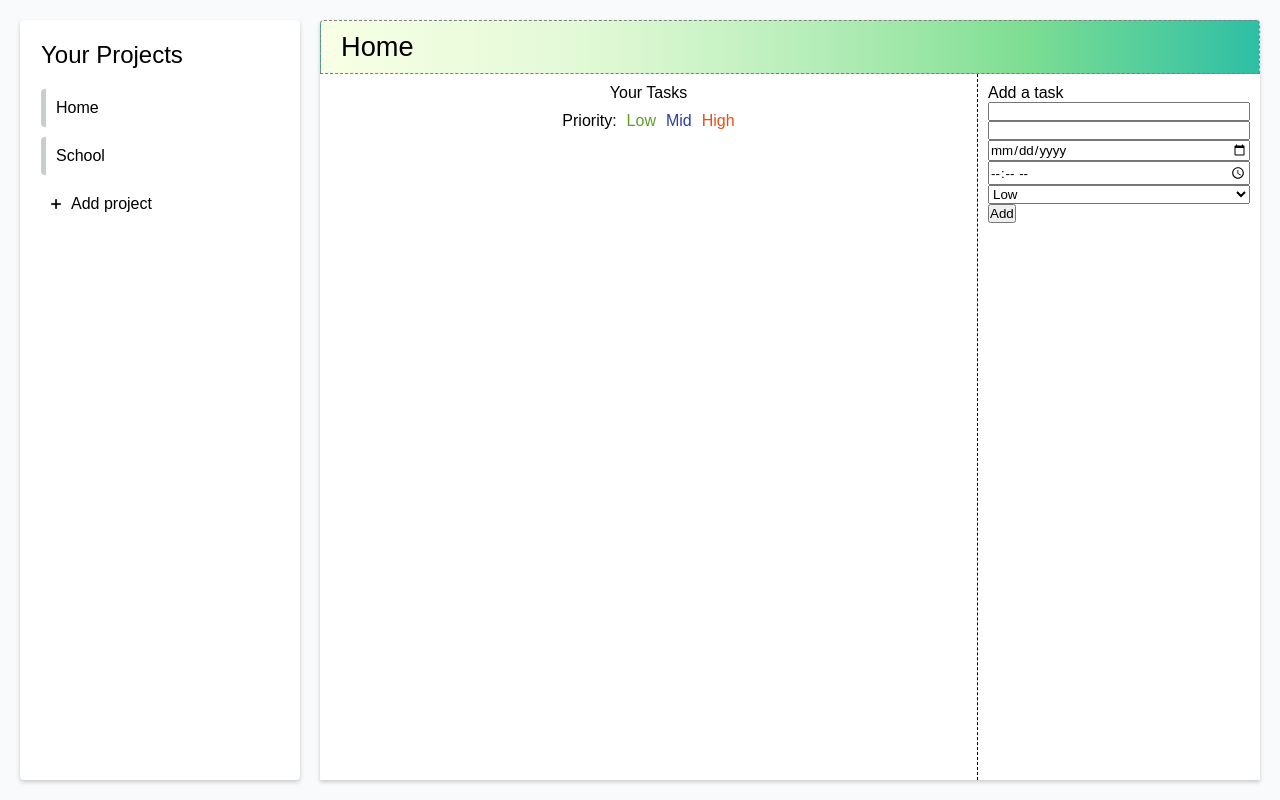
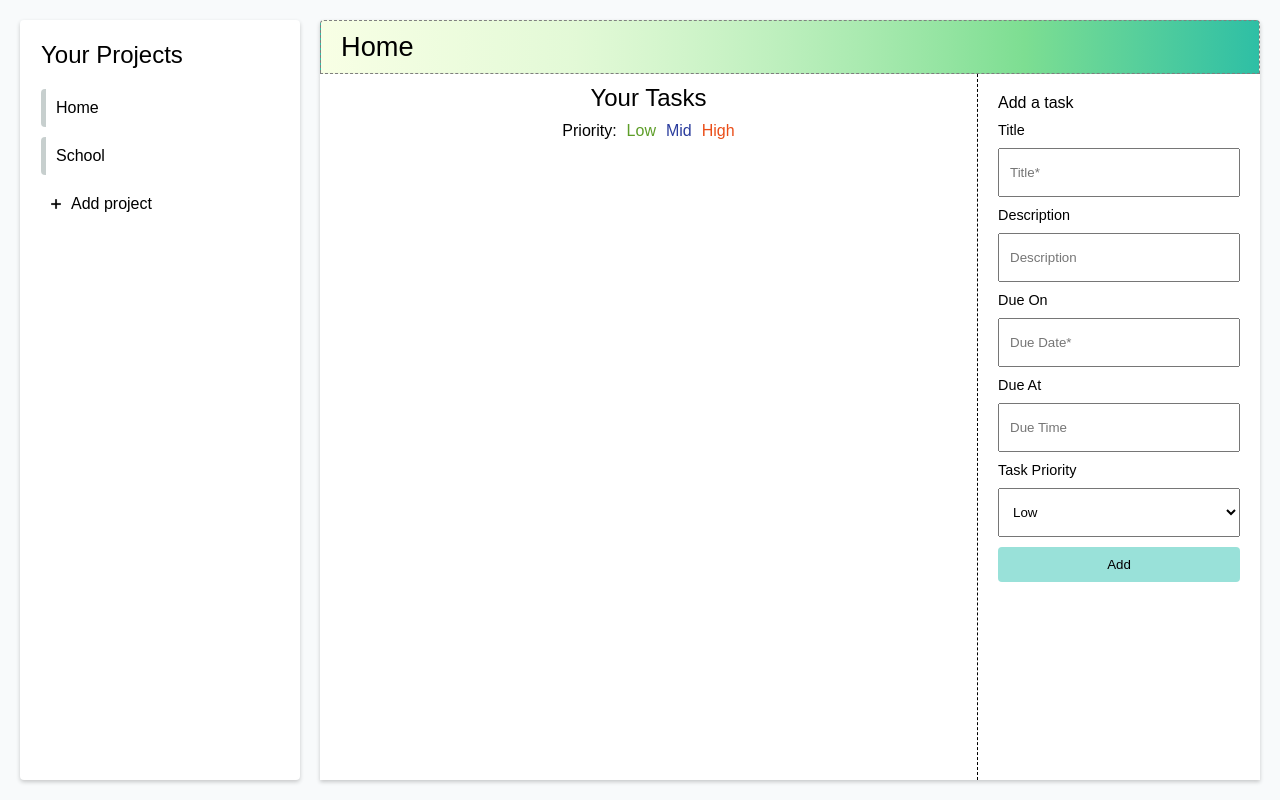
Before and after one commit to SkIym/to-do-list, a website built with webpack: page dist/index.html in a window 1280 px wide. Both pictures are taken after a click on the element "Home". Built offline with nearby package versions, Linux system fonts and the light colour scheme.

Commit message:
Add task form style

```diff
--- a/src/js/app.js
+++ b/src/js/app.js
@@ -127,7 +127,7 @@ export default class App {
         const currentProject = this.projectRenderer.project;
         currentProject.removeTask(currentProject.getTask(btn.id));
         this.refreshProject(currentProject);
-        this.refreshTaskForm();
+        this.taskAddMode();
       })
     });
     // user wamts to edit a task
@@ -160,6 +160,7 @@ export default class App {
     console.log(project)
     this.projectRenderer.renderTasks(project);
     this.updateTasks();
+    this.refreshTaskForm();
     this.saveToLocalStorage();
   }
 
--- a/src/js/domCnstr.js
+++ b/src/js/domCnstr.js
@@ -113,21 +113,51 @@ export const userInterface = (() => {
       tag.textContent = 'Add a task';
       tag.id = 'add-task-tag'
 
+      const labelTitle = document.createElement('p');
+      labelTitle.textContent = 'Title';
+      labelTitle.classList.add('input-label');
+
       const titleInput = document.createElement('input');
       titleInput.id = 'task-title-input';
       titleInput.type = 'text';
+      titleInput.placeholder = 'Title*';
+
+      const labelDesc = document.createElement('p');
+      labelDesc.textContent = 'Description';
+      labelDesc.classList.add('input-label');
 
       const descInput = document.createElement('input');
       descInput.id = 'task-desc-input';
       descInput.type = 'text';
+      descInput.placeholder = 'Description';
+
+      const labelDate = document.createElement('p');
+      labelDate.textContent = 'Due On';
+      labelDate.classList.add('input-label');
 
       const dueDateInput = document.createElement('input');
       dueDateInput.id = 'task-date-input';
-      dueDateInput.type = 'date';
+      dueDateInput.type = 'text';
+      dueDateInput.placeholder = `Due Date*`;
+      dueDateInput.onfocus = () => {
+        dueDateInput.type = 'date';
+      };
+
+      const labelTime = document.createElement('p');
+      labelTime.textContent = 'Due At'
+      labelTime.classList.add('input-label');
 
       const dueTimeInput = document.createElement('input');
       dueTimeInput.id = 'task-time-input';
-      dueTimeInput.type = 'time';
+      dueTimeInput.type = 'text';
+      dueTimeInput.placeholder = `Due Time`;
+      dueTimeInput.onfocus = () => {
+        dueTimeInput.type = 'time';
+      };
+
+      const labelPrio = document.createElement('p');
+      labelPrio.textContent = 'Task Priority';
+      labelPrio.classList.add('input-label');
 
       const priorityInput = document.createElement('select');
       priorityInput.id = 'task-prio-input';
@@ -148,6 +178,7 @@ export const userInterface = (() => {
         editElmnt.appendChildren(priorityInput, [high, mid, low])
 
       const addTaskActions = document.createElement('div')
+      addTaskActions.id = 'add-task-actions';
 
         const addTaskAdd = document.createElement('button');
         addTaskAdd.id = 'add-task-add'
@@ -165,7 +196,7 @@ export const userInterface = (() => {
         const warning = document.createElement('p');
         warning.id = 'input-warning';
 
-      editElmnt.appendChildren(addTaskForm, [tag, titleInput, descInput, dueDateInput, dueTimeInput, priorityInput, addTaskActions, warning]);
+      editElmnt.appendChildren(addTaskForm, [tag, labelTitle,titleInput, labelDesc, descInput, labelDate, dueDateInput, labelTime, dueTimeInput, labelPrio, priorityInput, addTaskActions, warning]);
 
       editElmnt.appendChildren(projectDisp, [taskDisplay, addTaskForm])
   editElmnt.appendChildren(projBench, [projName, projectDisp]);
--- a/src/style.css
+++ b/src/style.css
@@ -196,10 +196,8 @@ body {
 
 #task-display > p {
   text-align: center;
-}
-
-#add-task-form {
-
+  font-size: 1.5rem;
+  font-weight: 500;
 }
 
 #prio-tag {
@@ -221,13 +219,19 @@ body {
   display: flex;
   justify-content: space-between;
   border-radius: 4px;
-  background-color: rgb(245, 245, 245);
-  border-left: 3px solid transparent;
+  border: 1px solid transparent;
+  background-color: rgb(251, 251, 251);
+  /* border-left: 3px solid transparent; */
   box-shadow: var(--light-box-shadow);
+  transition: 0.2s ease-in-out;
 }
+
 
 #task-action-buttons {
   display: flex;
+  align-items: center;
+  padding-right: 10px;
+  gap: 10px;
 }
 
 .task-info {
@@ -239,9 +243,8 @@ body {
 .task-action {
   border: none;
   transition: 0.2s ease-in-out;
-  height: 100%;
-  padding: 10px;
-  border-radius: 4px;
+  border-radius: 1rem;
+  padding: 5px 10px;
 }
 
 .edit-task {
@@ -255,7 +258,6 @@ body {
 .task-action:hover {
   cursor: pointer;
   color: #569c95;
-  border-radius: 0px;
 }
 
 .low-prio {
@@ -285,3 +287,54 @@ body {
   left: 50%;
   transform: translate(-50%, -50%);
 }
+
+/* task form */
+
+#add-task-form {
+  padding: 20px;
+  gap: 10px;
+}
+
+.input-label {
+  font-weight: 200;
+  /* text-align: center; */
+  font-size: 0.9rem;
+}
+
+#add-task-form > input, select {
+  padding: 15px 10px;
+}
+
+#add-task-actions {
+  display: flex;
+  gap: 5px;
+}
+
+#add-task-actions > button {
+  width: 100%;
+  padding: 10px 0;
+  border: none;
+  cursor: pointer;
+  border-radius: 4px;
+}
+
+#add-task-add {
+  background-color: #99e1d9;
+}
+
+#add-task-add:hover {
+  background-color: #b2ddd8;
+}
+
+#delete-task-button {
+  background-color: #e893a2;
+}
+
+#delete-task-button:hover {
+  background-color: #e8a7b3;
+}
+
+#input-warning {
+  color: #e893a2;
+  text-align: center;
+}
```
Also changed, not shown: dist/main.js.
